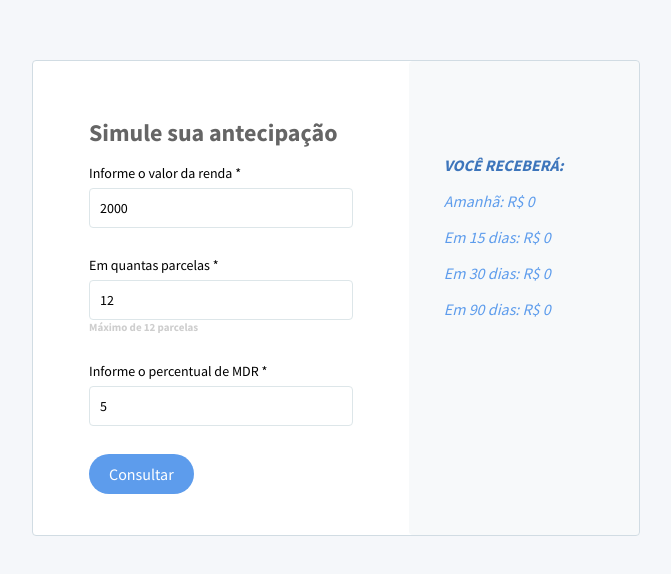
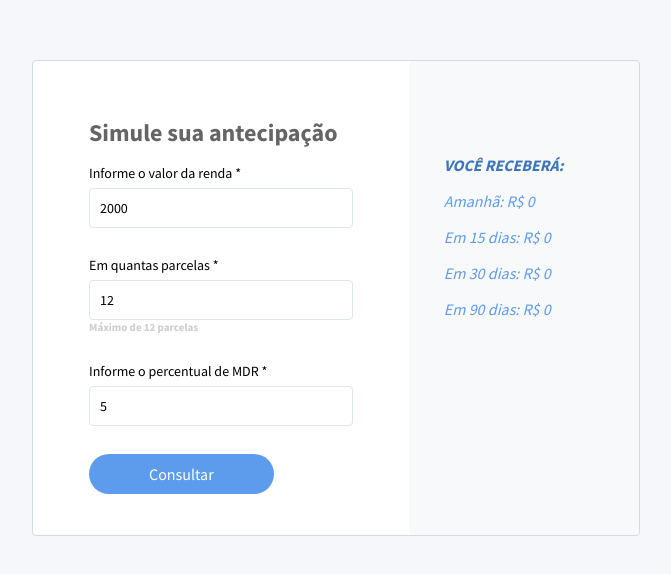
Before and after one commit to and-lz/hash-app, a React (Create React App) app: page / in a window 1280 px wide. Shown: the part 102-676 px from the top of the page, without its empty margins (304-975 px from the left). Built offline with nearby package versions, Linux system fonts and the light colour scheme.

Commit message:
Updates button styles

```diff
--- a/src/components/DesignSystem/Button/Button.styles.ts
+++ b/src/components/DesignSystem/Button/Button.styles.ts
@@ -8,7 +8,7 @@ export const FlatButton = styled.button<FlatButtonProps>`
   border-radius: 999px;
   background: #5d9cec;
   color: white;
-  padding: 10px 20px;
+  padding: 10px 60px;
   font-size: 16px;
   font-family: Source Sans Pro;
   font-style: normal;
```
